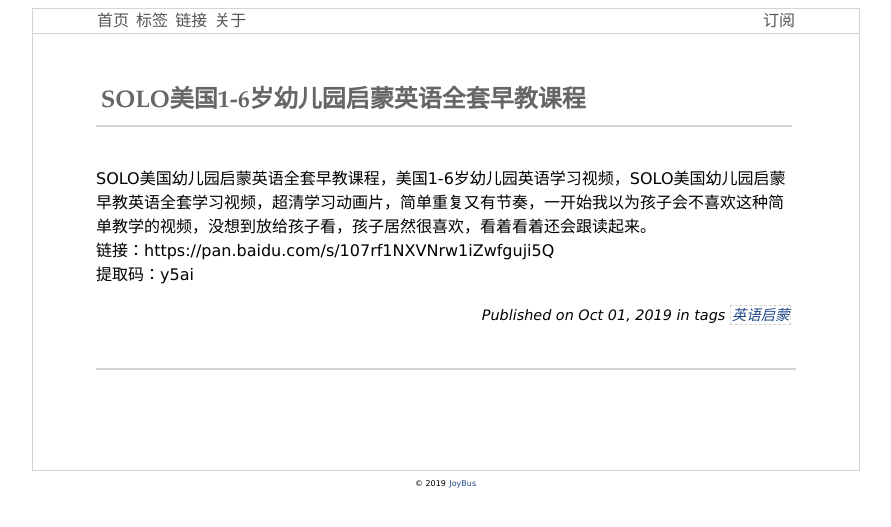
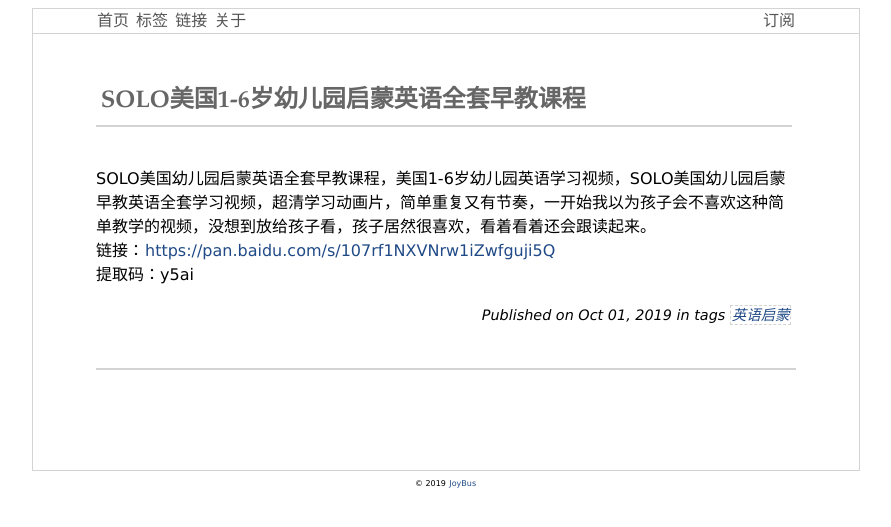
Before and after one commit to bestop/joybusd, a Jekyll site: the page built from _posts/2019-10-01-solo-usa.md, in a window 1280 px wide. Shown: the top 527 px of the page, without its empty margins (194-1085 px from the left). Built offline with Jekyll 4.4.1, drawn with Linux system fonts in a browser that asks for light colours; comment, search, counter and statistics services are not loaded; part of the change alters nothing that is shown.

```diff
--- a/_posts/2019-10-01-solo-usa.md
+++ b/_posts/2019-10-01-solo-usa.md
@@ -5,5 +5,5 @@ title: SOLO美国1-6岁幼儿园启蒙英语全套早教课程
 tags: 英语启蒙
 ---
 SOLO美国幼儿园启蒙英语全套早教课程，美国1-6岁幼儿园英语学习视频，SOLO美国幼儿园启蒙早教英语全套学习视频，超清学习动画片，简单重复又有节奏，一开始我以为孩子会不喜欢这种简单教学的视频，没想到放给孩子看，孩子居然很喜欢，看着看着还会跟读起来。 <br>
-链接：https://pan.baidu.com/s/107rf1NXVNrw1iZwfguji5Q  <br>
+链接：[https://pan.baidu.com/s/107rf1NXVNrw1iZwfguji5Q](https://pan.baidu.com/s/107rf1NXVNrw1iZwfguji5Q)  <br>
 提取码：y5ai
```
